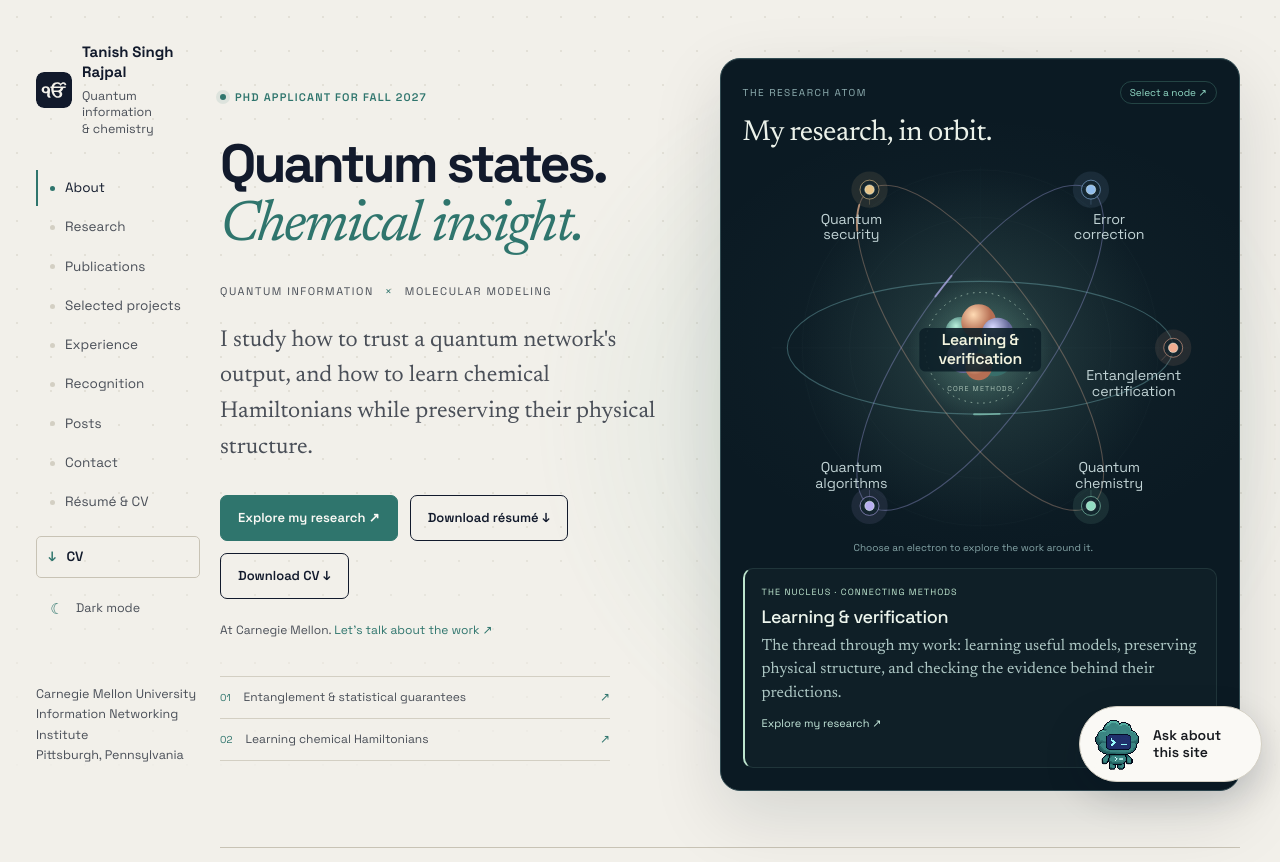
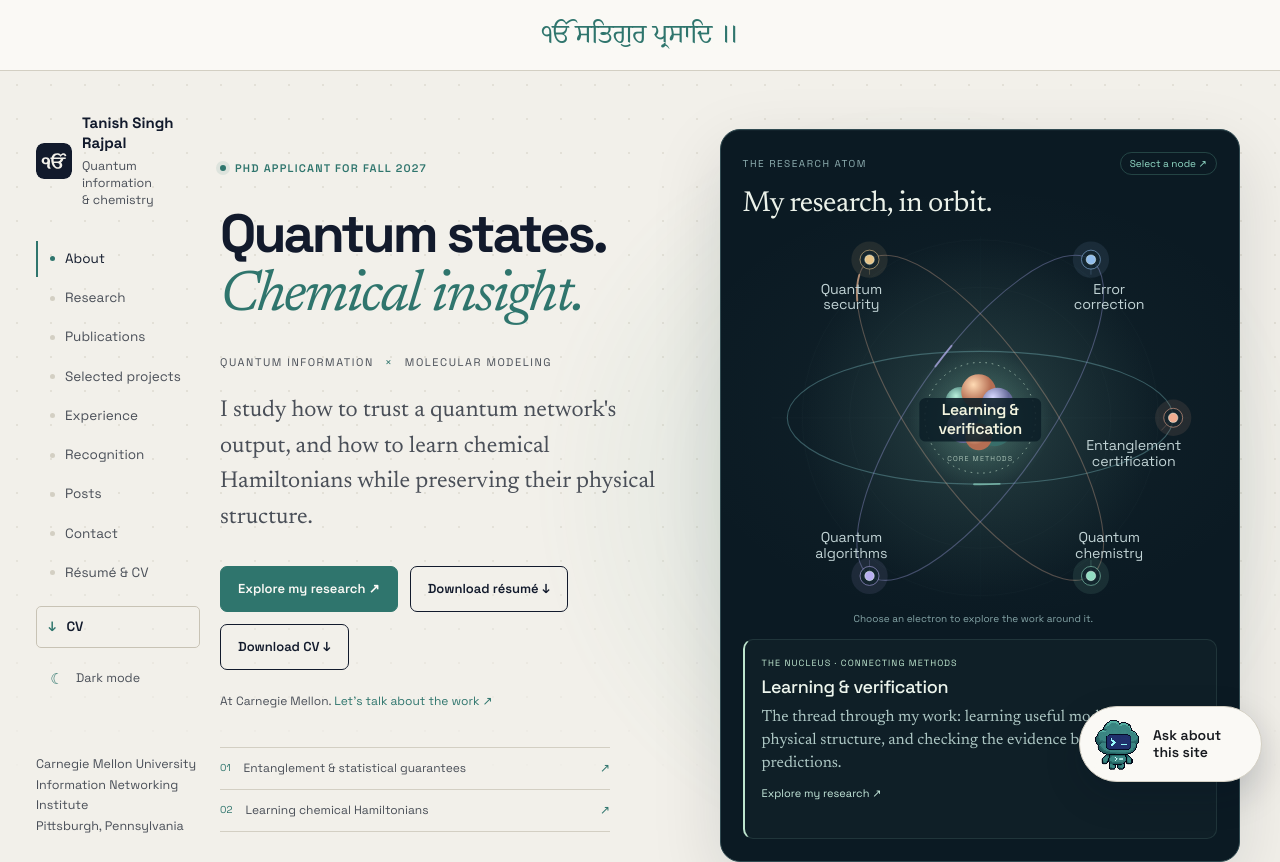
Before and after one commit to tanishsinghrajpal1029/tanishsinghrajpal1029.github.io, a plain HTML site: page index.html in a window 1280 px wide. Shown: the top 862 px of the page. Drawn offline with Linux system fonts and the light colour scheme.

Commit message:
Add Gurmukhi invocation at the top of the homepage

```diff
--- a/index.html
+++ b/index.html
@@ -35,7 +35,7 @@
 <link rel="apple-touch-icon" sizes="180x180" href="apple-touch-icon.png?v=onkar-restored">
   <link rel="preconnect" href="https://fonts.googleapis.com">
   <link rel="preconnect" href="https://fonts.gstatic.com" crossorigin>
-  <link href="https://fonts.googleapis.com/css2?family=Newsreader:ital,opsz,wght@0,6..72,400;0,6..72,500;0,6..72,600;1,6..72,400&amp;family=Space+Grotesk:wght@400;500;600;700&amp;display=swap" rel="stylesheet">
+  <link href="https://fonts.googleapis.com/css2?family=Newsreader:ital,opsz,wght@0,6..72,400;0,6..72,500;0,6..72,600;1,6..72,400&amp;family=Noto+Serif+Gurmukhi:wght@500&amp;family=Space+Grotesk:wght@400;500;600;700&amp;display=swap" rel="stylesheet">
   <style>
     :root {
       color-scheme: light;
@@ -141,6 +141,20 @@
     }
 
     p { max-width: 72ch; margin: 0 0 20px; }
+
+    .site-invocation {
+      max-width: none;
+      margin: 0;
+      padding: 14px 20px;
+      border-bottom: 1px solid var(--line);
+      background: var(--paper-raised);
+      color: var(--teal);
+      font-family: "Noto Serif Gurmukhi", "Gurmukhi MN", serif;
+      font-size: clamp(21px, 3.8vw, 26px);
+      font-weight: 500;
+      line-height: 1.6;
+      text-align: center;
+    }
 
     .shell {
       display: grid;
@@ -892,6 +906,8 @@
 <body>
   <a class="skip-link" href="#main-content">Skip to main content</a>
 
+  <p class="site-invocation" lang="pa-Guru">ੴ ਸਤਿਗੁਰ ਪ੍ਰਸਾਦਿ ॥</p>
+
   <div class="shell">
     <nav class="rail" aria-label="Primary navigation">
       <div>
```
